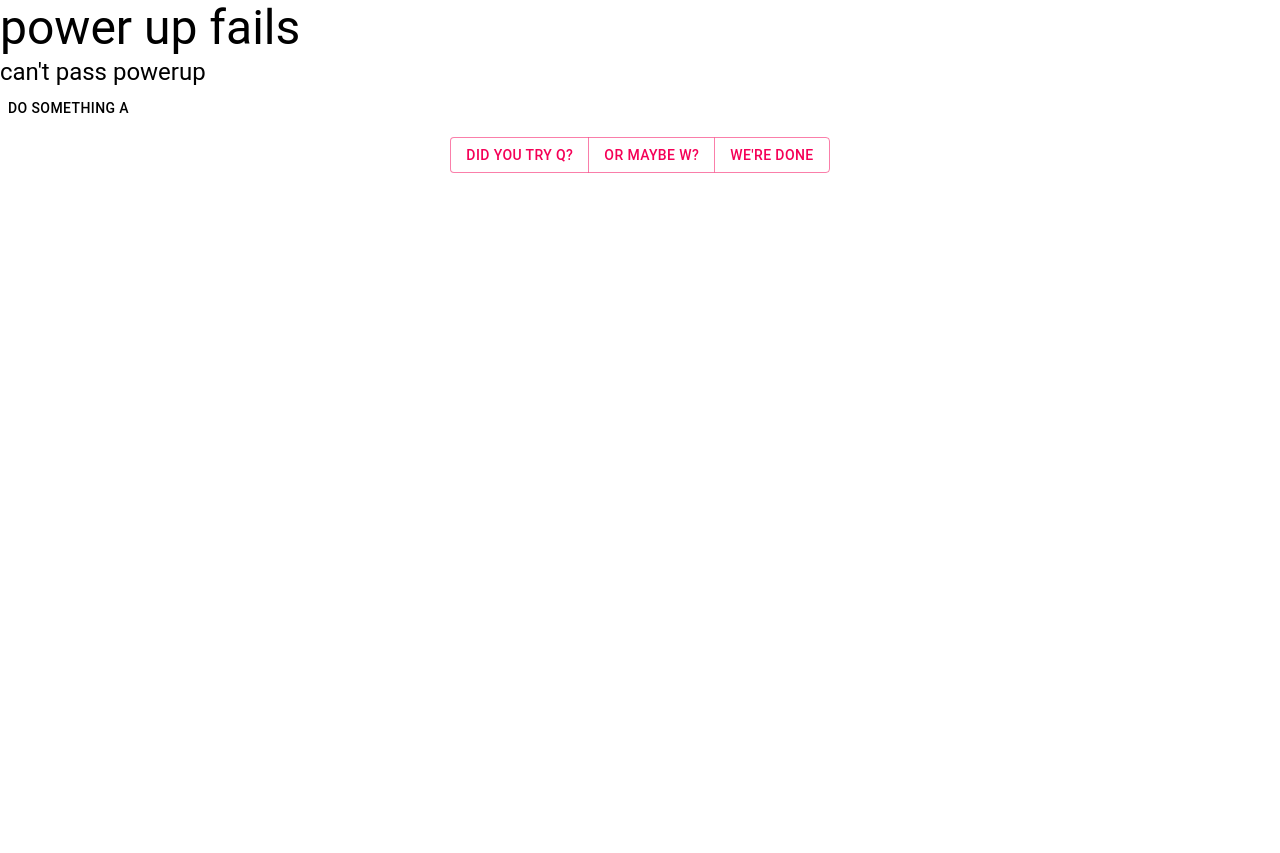
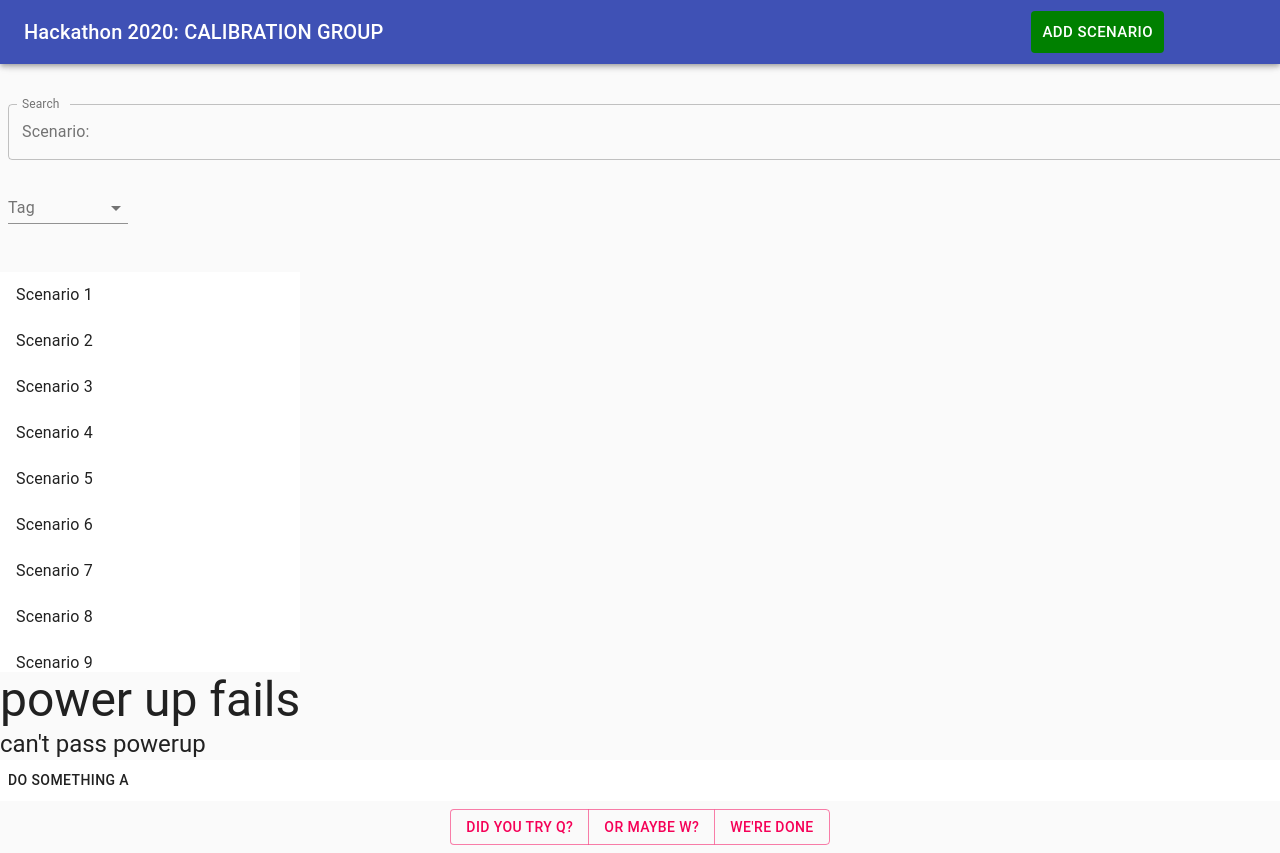
Before and after one commit to hackathoncal/hackathoncal-frontend, a React (Create React App) app: page / in a window 1280 px wide. Before the commit the page ends 800 px from the top, so only its background shows below. Built offline with nearby package versions, Linux system fonts and the light colour scheme.

Commit message:
added home page

```diff
--- a/src/components/Main.js
+++ b/src/components/Main.js
@@ -5,6 +5,10 @@ import ShowScenario from "./showScenario";
 import "./Main.scss";
 import AddNewScenario from "./AddNewScenario";
 import Option from "./Option";
+import AppBar from "../components/app-bar/AppBar";
+import Search from "../components/search/Search";
+import ScenarioList from "../components/scenarios-list/ScenarioList";
+import Dropdown from "../components/drop-downs/Dropdown";
 
 class Main extends Component {
 
@@ -15,6 +19,10 @@ class Main extends Component {
                     {/* {AddNewScenario(ShowScenario)}
                     {Option()} */}
                 </div>
+                <AppBar />
+                <Search />
+                <Dropdown />
+                <ScenarioList />
                 <ShowScenario />
             </React.Fragment>
         );
--- /dev/null
+++ b/src/components/app-bar/AppBar.js
@@ -0,0 +1,69 @@
+import React from 'react';
+import PropTypes from 'prop-types';
+import AppBar from '@material-ui/core/AppBar';
+import Toolbar from '@material-ui/core/Toolbar';
+import Typography from '@material-ui/core/Typography';
+import CssBaseline from '@material-ui/core/CssBaseline';
+import useScrollTrigger from '@material-ui/core/useScrollTrigger';
+import Box from '@material-ui/core/Box';
+import Container from '@material-ui/core/Container';
+import Slide from '@material-ui/core/Slide';
+import Button from '@material-ui/core/Button';
+import { makeStyles } from '@material-ui/core/styles';
+
+
+
+
+function HideOnScroll(props) {
+    const { children, window } = props;
+    // Note that you normally won't need to set the window ref as useScrollTrigger
+    // will default to window.
+    // This is only being set here because the demo is in an iframe.
+    const trigger = useScrollTrigger({ target: window ? window() : undefined });
+
+    return (
+        <Slide appear={false} direction="down" in={!trigger}>
+            {children}
+        </Slide>
+    );
+}
+
+HideOnScroll.propTypes = {
+    children: PropTypes.element.isRequired,
+    /**
+     * Injected by the documentation to work in an iframe.
+     * You won't need it on your project.
+     */
+    window: PropTypes.func,
+};
+const useStyles = makeStyles((theme) => ({
+    margin: {
+        margin: theme.spacing(1),
+    },
+    extendedIcon: {
+        marginRight: theme.spacing(1),
+    },
+
+}));
+export default function HideAppBar(props) {
+
+    const classes = useStyles();
+
+    return (
+        <React.Fragment>
+            <CssBaseline />
+            <HideOnScroll {...props}>
+                <AppBar>
+                    <Toolbar>
+                        <Typography variant="h6">Hackathon 2020: CALIBRATION GROUP </Typography>
+                        <Button size="large" className={classes.margin} style={{color: "white", backgroundColor:"green",position: "relative", left: "50vw"}}>
+                            Add scenario
+                        </Button>
+                    </Toolbar>
+                </AppBar>
+            </HideOnScroll>
+            <Toolbar />
+
+        </React.Fragment>
+    );
+}
--- /dev/null
+++ b/src/components/drop-downs/Dropdown.js
@@ -0,0 +1,107 @@
+import React from 'react';
+import clsx from 'clsx';
+import { makeStyles, useTheme } from '@material-ui/core/styles';
+import Input from '@material-ui/core/Input';
+import InputLabel from '@material-ui/core/InputLabel';
+import MenuItem from '@material-ui/core/MenuItem';
+import FormControl from '@material-ui/core/FormControl';
+import ListItemText from '@material-ui/core/ListItemText';
+import Select from '@material-ui/core/Select';
+import Checkbox from '@material-ui/core/Checkbox';
+import Chip from '@material-ui/core/Chip';
+
+const useStyles = makeStyles((theme) => ({
+    formControl: {
+        margin: theme.spacing(1),
+        minWidth: 120,
+        maxWidth: 300,
+    },
+    chips: {
+        display: 'flex',
+        flexWrap: 'wrap',
+    },
+    chip: {
+        margin: 2,
+    },
+    noLabel: {
+        marginTop: theme.spacing(3),
+    },
+}));
+
+const ITEM_HEIGHT = 48;
+const ITEM_PADDING_TOP = 8;
+const MenuProps = {
+    PaperProps: {
+        style: {
+            maxHeight: ITEM_HEIGHT * 4.5 + ITEM_PADDING_TOP,
+            width: 250,
+        },
+    },
+};
+
+const names = [
+    'Matlab',
+    'Git',
+    'April Tucker',
+    'Powerup',
+    'IP crush',
+    'Laser',
+    'WP calibration',
+    'Configuration Hunter',
+    'Sys qual',
+    'GPS',
+    'Geometry server'
+];
+
+function getStyles(name, personName, theme) {
+    return {
+        fontWeight:
+            personName.indexOf(name) === -1
+                ? theme.typography.fontWeightRegular
+                : theme.typography.fontWeightMedium,
+    };
+}
+
+export default function MultipleSelect() {
+    const classes = useStyles();
+    const theme = useTheme();
+    const [personName, setPersonName] = React.useState([]);
+
+    const handleChange = (event) => {
+        setPersonName(event.target.value);
+    };
+
+    const handleChangeMultiple = (event) => {
+        const { options } = event.target;
+        const value = [];
+        for (let i = 0, l = options.length; i < l; i += 1) {
+            if (options[i].selected) {
+                value.push(options[i].value);
+            }
+        }
+        setPersonName(value);
+    };
+
+    return (
+            <FormControl className={classes.formControl}>
+                <InputLabel id="demo-mutiple-checkbox-label">Tag</InputLabel>
+                <Select
+                    labelId="demo-mutiple-checkbox-label"
+                    id="demo-mutiple-checkbox"
+                    multiple
+                    value={personName}
+                    onChange={handleChange}
+                    input={<Input />}
+                    renderValue={(selected) => selected.join(', ')}
+                    MenuProps={MenuProps}
+                >
+                    {names.map((name) => (
+                        <MenuItem key={name} value={name}>
+                            <Checkbox checked={personName.indexOf(name) > -1} />
+                            <ListItemText primary={name} />
+                        </MenuItem>
+                    ))}
+                </Select>
+            </FormControl>
+    );
+}
--- /dev/null
+++ b/src/components/scenarios-list/ScenarioList.js
@@ -0,0 +1,42 @@
+import React from 'react';
+import PropTypes from 'prop-types';
+import { makeStyles } from '@material-ui/core/styles';
+import ListItem from '@material-ui/core/ListItem';
+import ListItemText from '@material-ui/core/ListItemText';
+import { FixedSizeList } from 'react-window';
+
+const useStyles = makeStyles((theme) => ({
+    root: {
+        width: '100%',
+        height: 400,
+        maxWidth: 300,
+        backgroundColor: theme.palette.background.paper,
+    },
+}));
+
+function renderRow(props) {
+    const { index, style } = props;
+
+    return (
+        <ListItem button style={style} key={index}>
+            <ListItemText primary={`Scenario ${index + 1}`} />
+        </ListItem>
+    );
+}
+
+renderRow.propTypes = {
+    index: PropTypes.number.isRequired,
+    style: PropTypes.object.isRequired,
+};
+
+export default function ScenarioList() {
+    const classes = useStyles();
+
+    return (
+        <div className={classes.root} style={{marginTop: "5vh", width:"100%"}}>
+            <FixedSizeList height={400} width={900} itemSize={46} itemCount={200}>
+                {renderRow}
+            </FixedSizeList>
+        </div>
+    );
+}
--- /dev/null
+++ b/src/components/search/Search.js
@@ -0,0 +1,53 @@
+import React from 'react';
+import {makeStyles} from '@material-ui/core/styles';
+import TextField from '@material-ui/core/TextField';
+import FormControl from '@material-ui/core/FormControl';
+import InputLabel from '@material-ui/core/InputLabel';
+import OutlinedInput from '@material-ui/core/OutlinedInput';
+
+import InputAdornment from '@material-ui/core/InputAdornment';
+
+const useStyles = makeStyles((theme) => ({
+    root: {
+        display: 'flex',
+        flexWrap: 'wrap',
+    },
+    margin: {
+        margin: theme.spacing(1),
+    },
+    withoutLabel: {
+        marginTop: theme.spacing(3),
+    },
+    textField: {
+        width: '25ch',
+    },
+}));
+export default function Search() {
+    const classes = useStyles();
+    const [values, setValues] = React.useState({
+        amount: '',
+        password: '',
+        weight: '',
+        weightRange: '',
+        showPassword: false,
+    });
+
+    const handleChange = (prop) => (event) => {
+        setValues({ ...values, [prop]: event.target.value });
+    };
+
+    return (
+        <React.Fragment>
+            <FormControl fullWidth className={classes.margin} variant="outlined" style={{marginTop: "5vh"}}>
+                <InputLabel htmlFor="outlined-adornment-amount">Search</InputLabel>
+                <OutlinedInput
+                    id="outlined-adornment-amount"
+                    value={values.amount}
+                    onChange={handleChange('amount')}
+                    startAdornment={<InputAdornment position="start">Scenario:</InputAdornment>}
+                    labelWidth={60}
+                />
+            </FormControl>
+        </React.Fragment>
+    );
+}
```
